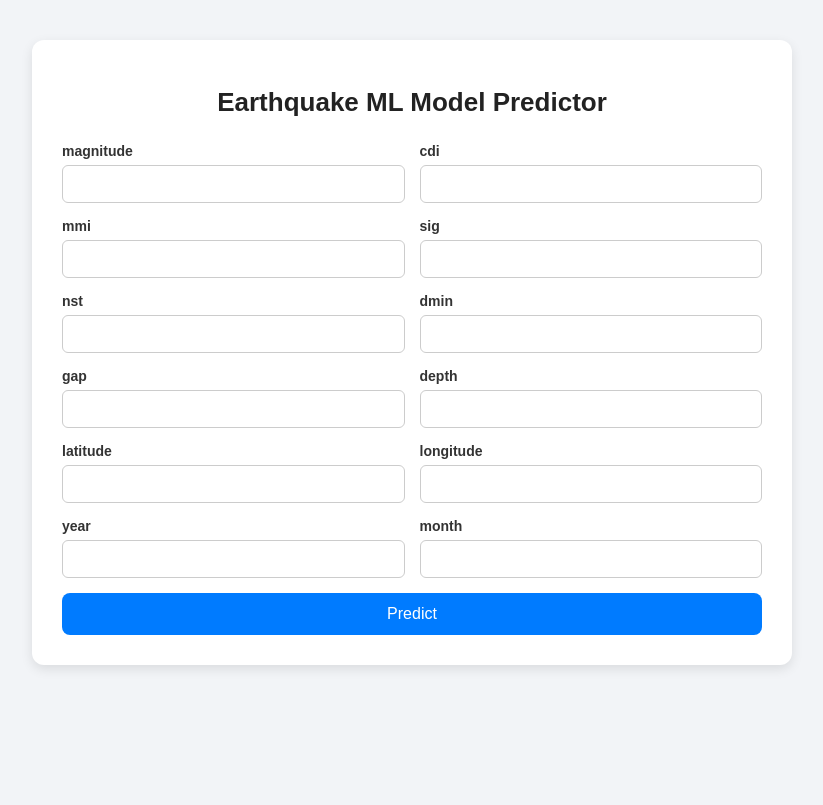
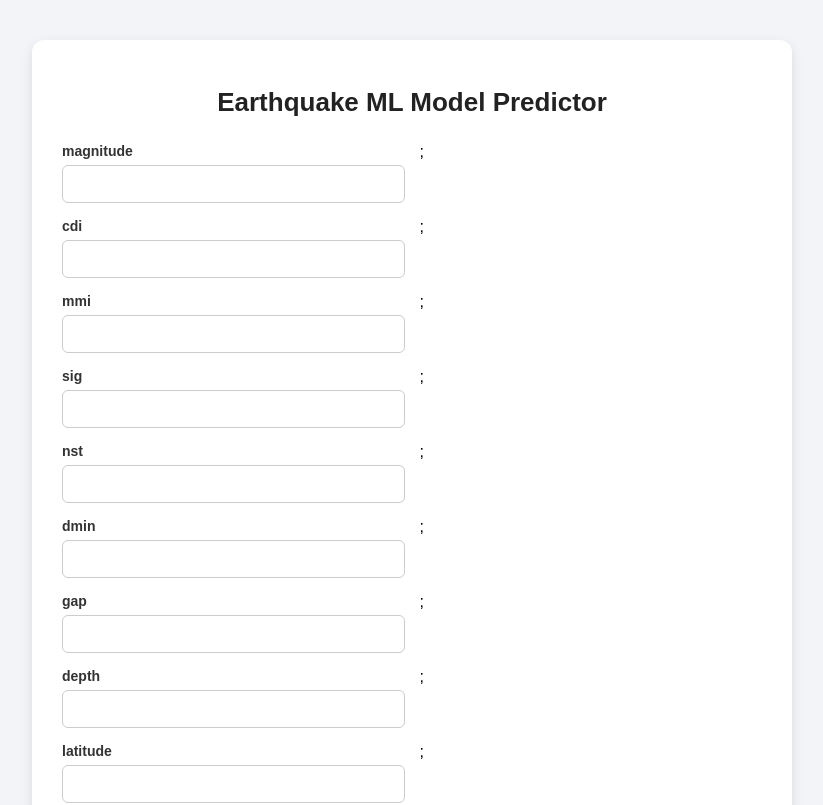
Before and after one commit to Ridhi-anil/ml-flask-showcase, a React (Create React App) app in the folder frontend/: page / in a window 1280 px wide. Shown: the top 805 px of the page, without its empty margins (228-1051 px from the left). Built offline with nearby package versions, Linux system fonts and the light colour scheme.

Commit message:
Test backend

```diff
--- a/frontend/src/pages/Form.js
+++ b/frontend/src/pages/Form.js
@@ -1,10 +1,14 @@
 import React, { useState } from "react";
 import "./Form.css";
+import Input from "./Input";
 
 export default function Form() {
-  const [formData, setFormData] = useState({
-    magnitude: "",
-    cdi: "",
+
+  const [prediction,setPrediction]=useState();
+
+  const [formsData,setFormData]=useState({
+    magnitude:"",
+    cdi:"",
     mmi: "",
     sig: "",
     nst: "",
@@ -17,45 +21,38 @@ export default function Form() {
     month: ""
   });
 
-  const [prediction, setPrediction] = useState(null);
+  function handleChange(event){
+    const {name : value}=event.target;
 
-  const handleChange = (e) => {
-    setFormData({ ...formData, [e.target.name]: e.target.value });
-  };
+    setFormData((prev)=>({
+      ...prev,
+      name:value,
+    }));
+  }
 
-  const handleSubmit = async (e) => {
+  const handleSubmit = async(e)=>{
     e.preventDefault();
-
-    // Backend endpoint
-    const response = await fetch("http://localhost:5000/predict", {
-      method: "POST",
-      headers: { "Content-Type": "application/json" },
-      body: JSON.stringify(formData)
+    const response=await fetch("http://localhost:5000/predict",{
+      method:'POST',
+      headers:{
+        "Content-Type":"application/json",
+      },
+      body:JSON.stringify({name:"Test",age:20})
     });
 
-    const data = await response.json();
+    const data=await response.json();
     setPrediction(data.prediction);
-  };
+
+  }
 
   return (
     <div className="container">
       <h1>Earthquake ML Model Predictor</h1>
-
       <form onSubmit={handleSubmit} className="form-grid">
-        {Object.keys(formData).map((key) => (
-          <div key={key} className="input-group">
-            <label>{key}</label>
-            <input
-              type="number"
-              step="any"
-              name={key}
-              value={formData[key]}
-              onChange={handleChange}
-              required
-            />
-          </div>
-        ))}
-
+          {Object.entries(formsData).map(([key])=>(
+            <Input key={key} label={key} name={key} onChange={handleChange} value={key}/>
+          ))
+          }
         <button type="submit" className="predict-btn">Predict</button>
       </form>
 
--- /dev/null
+++ b/frontend/src/pages/Input.js
@@ -0,0 +1,13 @@
+import "./Form.css";
+
+export default function Input({ label, name ,handleChange,value}) {
+  return (
+    <>
+      <div className="input-group">
+        <label>{label}</label>
+        <input type="number" step="any" name={name} defaultValue={value} onChange={handleChange} required></input>
+      </div>
+      ;
+    </>
+  );
+}
```
Also changed, not shown: 1 other file (tests, documents, lock files or other folders).
